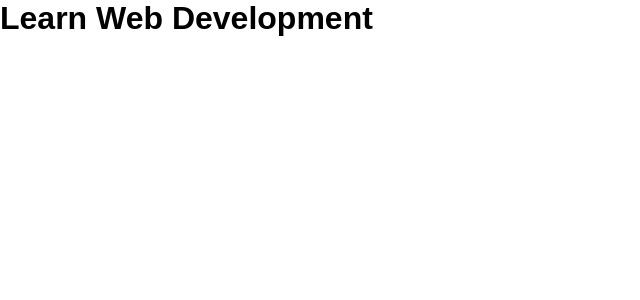
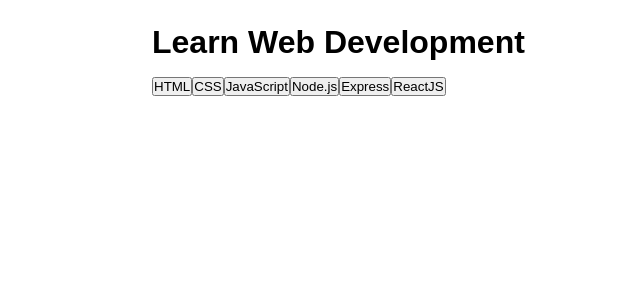
Before and after one commit to alessiozaccato/react-use-state, a React (Vite) app: page / in a window 1280 px wide. Shown: the top 300 px of the page, without its empty margins (0-640 px from the left). Built offline with nearby package versions, Linux system fonts and the light colour scheme.

Commit message:
ADD: buttons and description

```diff
--- a/src/App.jsx
+++ b/src/App.jsx
@@ -1,10 +1,15 @@
 import Header from "./components/Header"
+import Main from "./components/Main"
+import languages from "./data/languages"
 
 function App() {
 
 
   return (
-    <Header />
+    <div className="container">
+      <Header />
+      <Main languages={languages} />
+    </div>
   )
 }
 
--- /dev/null
+++ b/src/components/ButtonsList.jsx
@@ -0,0 +1,50 @@
+import { useState } from 'react';
+
+const ButtonsList = (props) => {
+
+    const { languages } = props
+
+    const [isOpen, setIsOpen] = useState(false);
+
+    const handleLangs = () => setIsOpen(!isOpen);
+
+    // user experience to check the content of the array
+    if (languages.length === 0) {
+        return <h2>Non ci sono Linguaggi</h2>
+    }
+
+
+    return (
+
+
+        languages.map((language) => {
+
+            const { id, title, description } = language;
+
+            return (
+
+
+                < div className="lang" key={id} >
+                    <button onClick={handleLangs} > {title}</button>
+                    <div className='btnDescription'>
+                        {isOpen && < div> {description} </div>}
+                    </div >
+                </div >
+
+
+
+
+
+            )
+
+
+        })
+
+
+
+
+    )
+
+}
+
+export default ButtonsList
--- /dev/null
+++ b/src/components/Main.jsx
@@ -0,0 +1,12 @@
+import ButtonsList from "./ButtonsList"
+
+const Main = (props) => {
+    return (
+        <div className="buttonsContainer">
+            <ButtonsList languages={props.languages} />
+        </div>
+
+    )
+}
+
+export default Main
--- /dev/null
+++ b/src/data/languages.js
@@ -0,0 +1,34 @@
+const languages = [
+  {
+    id: 1,
+    title: "HTML",
+    description: "HTML (HyperText Markup Language) è il linguaggio standard per creare pagine e applicazioni web. Struttura il contenuto web e fornisce elementi di base come titoli, paragrafi e immagini."
+  },
+  {
+    id: 2,
+    title: "CSS",
+    description: "CSS (Cascading Style Sheets) è un linguaggio di stile utilizzato per descrivere la presentazione di un documento scritto in HTML o XML. Controlla il layout, i colori, i caratteri e l'aspetto complessivo di una pagina web."
+  },
+  {
+    id: 3,
+    title: "JavaScript",
+    description: "JavaScript è un linguaggio di programmazione dinamico utilizzato per lo sviluppo web, che consente contenuti interattivi come grafici animati, pulsanti cliccabili e altre funzionalità dinamiche sui siti web."
+  },
+  {
+    id: 4,
+    title: "Node.js",
+    description: "Node.js è un ambiente di runtime JavaScript lato server che permette di utilizzare JavaScript anche sul backend, consentendo agli sviluppatori di usare lo stesso linguaggio sia sul client che sul server."
+  },
+  {
+    id: 5,
+    title: "Express",
+    description: "Express è un framework per applicazioni web minimalista e veloce per Node.js. Fornisce strumenti robusti per creare applicazioni web e API e semplifica la gestione delle rotte e delle richieste."
+  },
+  {
+    id: 6,
+    title: "ReactJS",
+    description: "ReactJS è una libreria JavaScript per costruire interfacce utente, in particolare applicazioni a pagina singola. Consente agli sviluppatori di creare componenti UI riutilizzabili e di gestire efficacemente lo stato dell'applicazione."
+  }
+];
+
+export default languages
--- a/src/index.css
+++ b/src/index.css
@@ -5,6 +5,25 @@
 }
 
 body {
-    min-height: 100vh;
+    /* min-height: 100vh; */
     font-family: sans-serif;
 }
+
+.container {
+    /* display: flex;
+    align-items: center;
+    justify-content: center; */
+    padding: 1.5rem;
+    height: 100vh;
+    width: 80%;
+    margin: 0 auto;
+}
+
+.buttonsContainer {
+    padding-block: 1rem;
+    display: flex;
+}
+
+.btnDescription {
+    /* display: flex; */
+}
```
